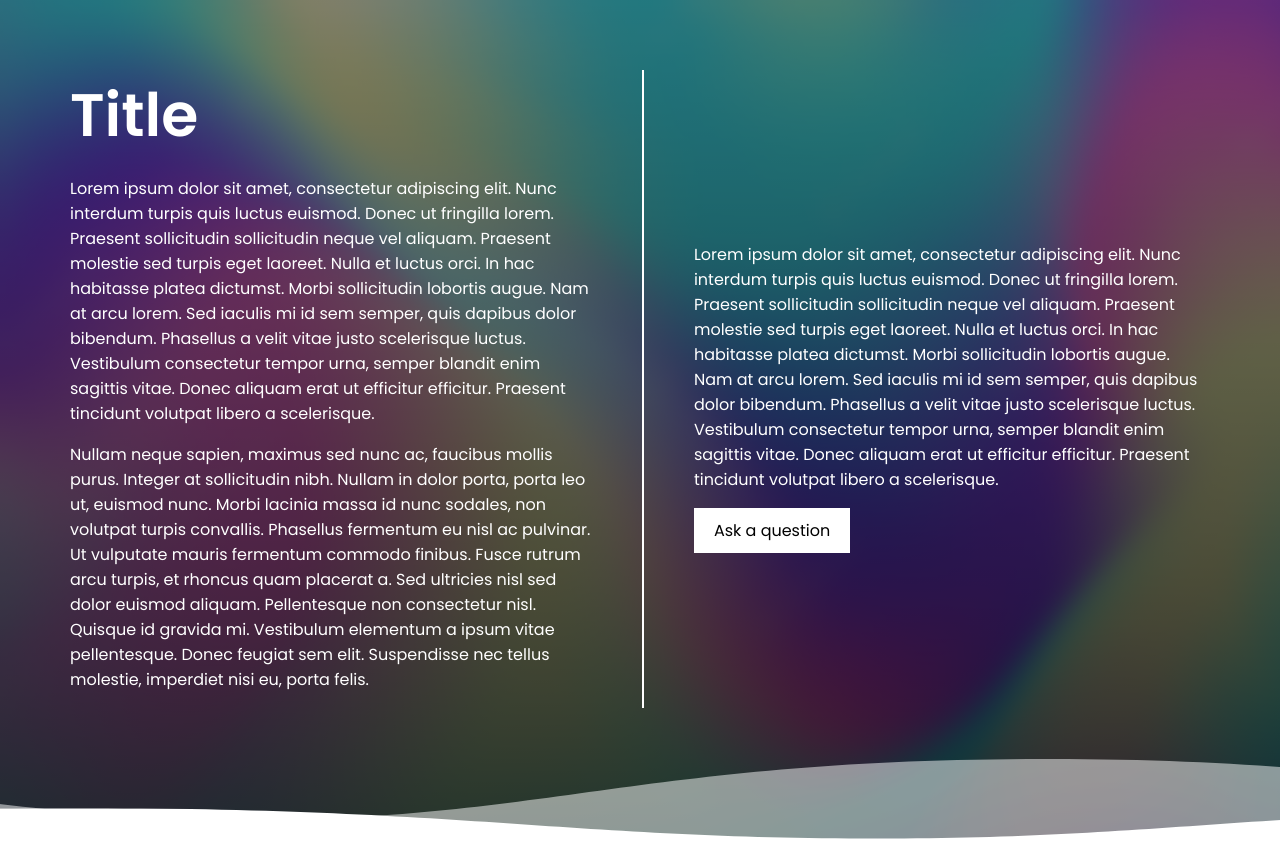
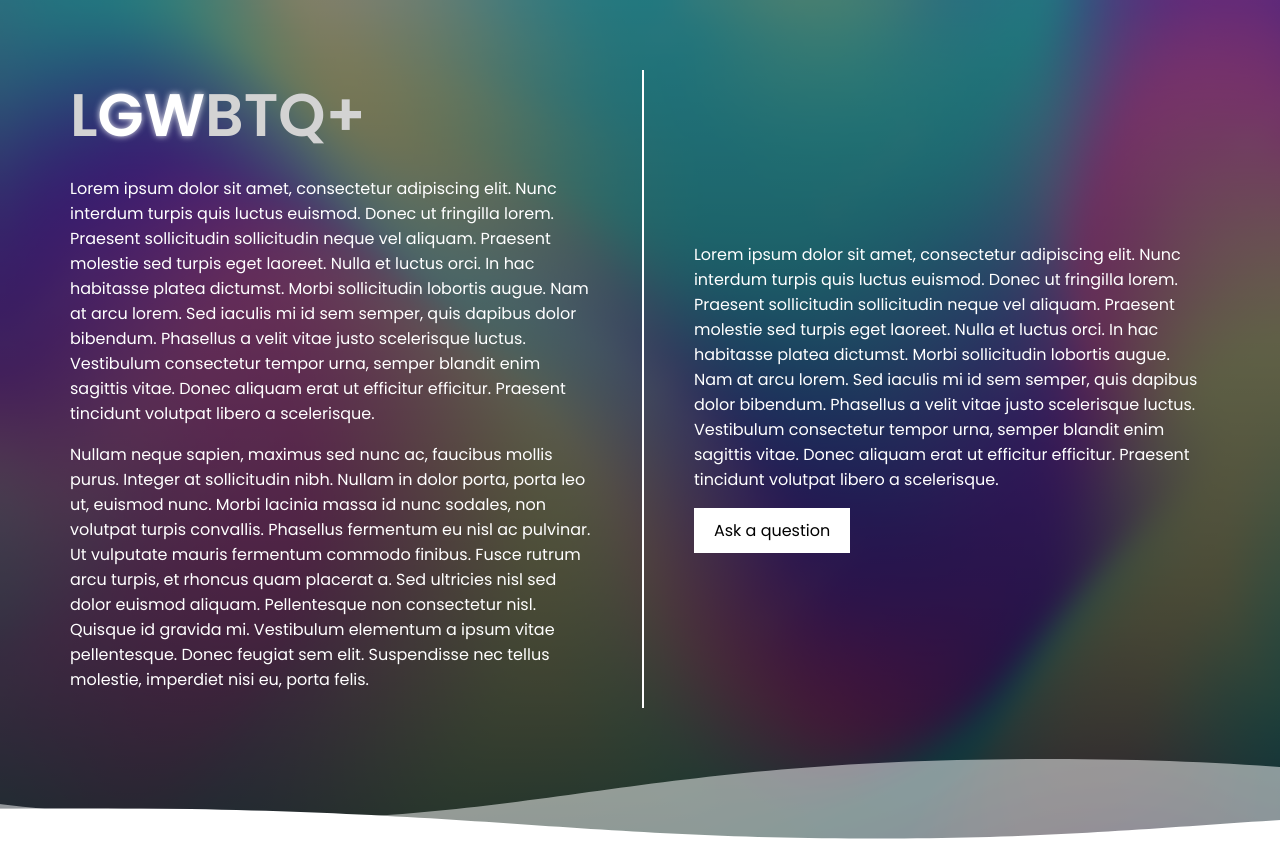
Before and after one commit to captain-camel/Sociology-Final-Project, a Django app: page / in a window 1280 px wide. Shown: the top 857 px of the page. Run offline with Django 4.2, Linux system fonts and the light colour scheme; data that the repository does not hold is empty; parts of the project's set-up code (start-up, migrations or seed data) failed here and were passed over.

Commit message:
Redesign homepage title

```diff
--- a/main/static/main/index.css
+++ b/main/static/main/index.css
@@ -75,6 +75,12 @@ html, body {
 
     font-size: 60px;
     font-weight: bold;
+    color: lightgray;
+}
+
+.header-gw {
+    color: white;
+    text-shadow: 0 0 6px rgba(255, 255, 255, 0.9);
 }
 
 .header-seperator {
--- a/main/templates/main/index.html
+++ b/main/templates/main/index.html
@@ -12,7 +12,7 @@
         <div class="background">
             <div class="header-content">
                 <div class="header-content-left">
-                    <h1 class="header-title">Title</h1>
+                    <h1 class="header-title">L<span class="header-gw">GW</span>BTQ+</h1>
 
                     <p class="header-text">
                         Lorem ipsum dolor sit amet, consectetur adipiscing elit. Nunc interdum turpis quis luctus euismod. Donec ut fringilla lorem. Praesent sollicitudin sollicitudin neque vel aliquam. Praesent molestie sed turpis eget laoreet. Nulla et luctus orci. In hac habitasse platea dictumst. Morbi sollicitudin lobortis augue. Nam at arcu lorem. Sed iaculis mi id sem semper, quis dapibus dolor bibendum. Phasellus a velit vitae justo scelerisque luctus. Vestibulum consectetur tempor urna, semper blandit enim sagittis vitae. Donec aliquam erat ut efficitur efficitur. Praesent tincidunt volutpat libero a scelerisque.
@@ -56,17 +56,6 @@
                 <a href="{{ resource.link }}" class="resource-link">Visit</a>
             </div>
         {% endfor %}
-
-        {% comment %} <div class="resource">
-            <div class="resource-left">
-                <h3 class="resource-title"><a href="">The Trevor Project</a></h3>
-                <p>
-                    Lorem ipsum dolor sit amet, consectetur adipiscing elit. Nunc interdum turpis quis luctus euismod. Donec ut fringilla lorem. Praesent sollicitudin sollicitudin neque vel aliquam. Praesent molestie sed turpis eget laoreet. Nulla et luctus orci. In hac habitasse platea dictumst. Morbi sollicitudin lobortis augue. Nam at arcu lorem. Sed iaculis mi id sem semper, quis dapibus dolor bibendum. Phasellus a velit vitae justo scelerisque luctus. Vestibulum consectetur tempor urna, semper blandit enim sagittis vitae. Donec aliquam erat ut efficitur efficitur. Praesent tincidunt volutpat libero a scelerisque.
-                </p>
-            </div>
-
-            <a href="https://google.com" class="resource-link">VISIT</a>
-        </div> {% endcomment %}
     </div>
 
 </body>
```
